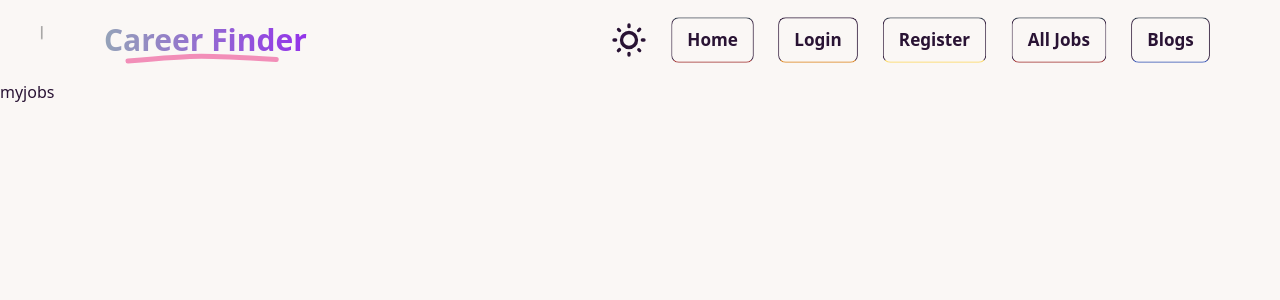
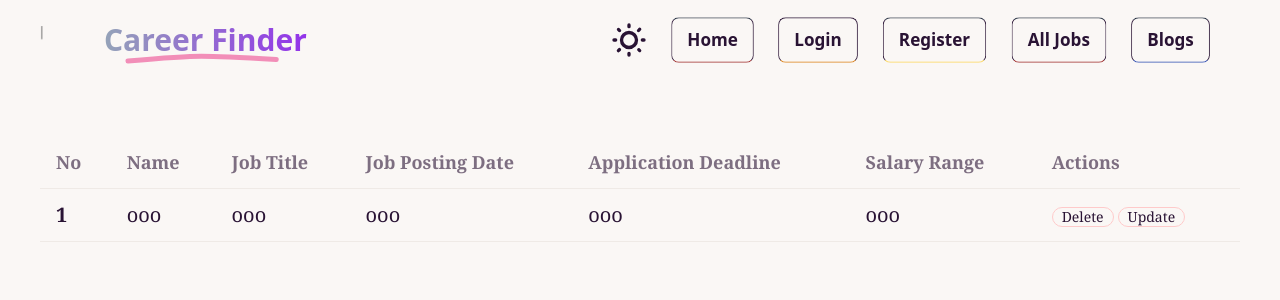
Before and after one commit to siamislam07/Career-Finder-client, a React (Vite) app: page /myjobs in a window 1280 px wide. Shown: the top 300 px of the page. Built offline with nearby package versions, Linux system fonts and the light colour scheme; no server answers.

Commit message:
dynamic detail page created , next will be apply functionalities

```diff
--- a/src/components/Banner.jsx
+++ b/src/components/Banner.jsx
@@ -13,10 +13,10 @@ const Banner = ({ onSearch }) => {
     }
 
     return (
-        <ContentCenter>
+        <>
 
-            <div className="hero min-h-[600px]" style={{ backgroundImage: 'url(https://cdn.pixabay.com/photo/2022/11/09/08/32/job-7580056_960_720.png)' }}>
-                <div className="hero-overlay bg-opacity-70"></div>
+            <div className="hero min-h-[600px]" style={{ backgroundImage: 'url(https://i.ibb.co/9qgwBMB/job-search-remotive-home.png)' }}>
+                <div className="hero-overlay bg-opacity-60"></div>
                 <div className="hero-content text-center text-neutral-content gap-10 flex-col md:flex-row lg:flex-row">
                     <div className="max-w-md">
                         <h1 className="mb-5 text-white text-5xl font-bold font-serif">Find Your Dream Job</h1>
@@ -39,7 +39,7 @@ const Banner = ({ onSearch }) => {
                 </div>
             </div>
 
-        </ContentCenter>
+        </>
     );
 };
 
--- a/src/components/HomeCards/HomeCard.jsx
+++ b/src/components/HomeCards/HomeCard.jsx
@@ -1,4 +1,6 @@
 /* eslint-disable react/prop-types */
+
+import { Link } from "react-router-dom";
 
 const HomeCard = ({ data, isMatching }) => {
 
@@ -44,7 +46,9 @@ const HomeCard = ({ data, isMatching }) => {
                 </div>
             </div>
             <div className=' flex mb-2'>
-                <button className='bg-gradient-to-r from-blue-800 to-indigo-900 text-white text-xl  w-full pt-2 pb-2 rounded-none '>Details</button>
+                <Link className="w-full" to={`/details/${data._id}`}>
+                    <button className='font-semibold py-2 px-6 mt-6 block mx-auto border-r-0 border-l-0 hover:bg-violet-500-600 hover:shadow-md focus:outline-none btn btn-outline btn-default pt-2 border-t-slate-800 border-b-blue-800 border-neutral normal-case text-lg  transition transform hover:-translate-y-1 motion-reduce:transition-none motion-reduce:hover:transform-none w-full rounded-none '>Details</button>
+                    </Link>
             </div>
         </div>
     );
--- a/src/components/HomeCards/Tabss.jsx
+++ b/src/components/HomeCards/Tabss.jsx
@@ -6,6 +6,7 @@ import 'react-tabs/style/react-tabs.css';
 import HomeCard from './HomeCard';
 import useAxios from '../../hooks/useAxios';
 import Banner from '../Banner';
+import ContentCenter from '../../utilites/ContentCenter.jsx/ContentCenter';
 
 
 const Tabss = () => {
@@ -51,6 +52,7 @@ const Tabss = () => {
         <div >
 
             <Banner onSearch={setSearchTerm} />
+
                 <div className='mt-56 mb-56  grid grid-cols-1 md:grid-cols-2 lg:grid-cols-3 gap-6'>
 
 
@@ -63,6 +65,7 @@ const Tabss = () => {
                     ))}
 
                 </div>
+
         </div>
     );
 };
--- a/src/index.css
+++ b/src/index.css
@@ -1,3 +1,28 @@
 @tailwind base;
 @tailwind components;
 @tailwind utilities;
+
+
+
+body {
+    --sb-track-color: #312e3d;
+    --sb-thumb-color: #610606;
+    --sb-size: 7px;
+
+    scrollbar-color: var(--sb-thumb-color) var(--sb-track-color);
+}
+
+body::-webkit-scrollbar {
+    width: var(--sb-size)
+}
+
+body::-webkit-scrollbar-track {
+    background: var(--sb-track-color);
+    border-radius: 6px;
+}
+
+body::-webkit-scrollbar-thumb {
+    background: var(--sb-thumb-color);
+    border-radius: 10px;
+
+}
--- /dev/null
+++ b/src/page/Details.jsx
@@ -0,0 +1,65 @@
+import { useLoaderData } from "react-router-dom";
+import ContentCenter from "../utilites/ContentCenter.jsx/ContentCenter";
+
+const Details = () => {
+    const details = useLoaderData()
+    console.log(details);
+    const { experienceLevel, BannerUrl, photoURL, title, salary, description, category,companyLocation } = details
+    return (
+        <ContentCenter>
+            <div className="grid grid-cols-1 md:grid-cols-2 gap-8 p-4 md:p-8 lg:p-12 md:mt-6">
+
+                <div>
+
+                    <img
+                        src={photoURL}
+                        alt="Company Logo"
+                        className="w-16 h-16 md:w-24 md:h-24 lg:w-32 lg:h-32 rounded-full mx-auto"
+                    />
+
+
+                    <h1 className="text-3xl font-bold mt-6 text-center">{title}</h1>
+
+
+                    <p className="text-lg font-semibold mt-4 text-center">${salary}</p>
+
+
+                    <p className="text-lg mt-4 text-center">Number of Applicants: 50</p>
+
+
+                    <button className="  font-semibold py-2 px-6 mt-6 block mx-auto hover:bg-violet-500-600 hover:shadow-md focus:outline-none btn btn-outline btn-default pt-2 border-t-slate-800 border-b-blue-800 border-neutral normal-case text-lg  transition transform hover:-translate-y-1 motion-reduce:transition-none motion-reduce:hover:transform-none rounded-lg">
+                        Apply Now
+                    </button>
+                </div>
+
+
+                <div>
+
+                    <img
+                        src={BannerUrl}
+                        alt="Job Banner"
+                        className="w-full h-36 md:h-48 lg:h-64 object-cover rounded-lg"
+                    />
+
+
+                    <p className="text-gray-700 mt-6">
+                        {description}
+                    </p>
+
+
+                    <div className="mt-6">
+                        <h2 className="text-xl font-semibold">Additional Information</h2>
+                        <ul className="list-disc list-inside mt-2">
+                            <li>Company Location: {companyLocation}</li>
+                            <li>Job Type: {category}</li>
+                            <li>Experience Level: {experienceLevel}</li>
+                        </ul>
+                    </div>
+                </div>
+            </div>
+
+        </ContentCenter>
+    );
+};
+
+export default Details;
--- a/src/page/MyJobs.jsx
+++ b/src/page/MyJobs.jsx
@@ -1,9 +1,71 @@
+import { useEffect, useState } from "react";
+import ContentCenter from "../utilites/ContentCenter.jsx/ContentCenter";
+import useAxios from "../hooks/useAxios";
+import useAuth from "../hooks/useAuth";
 
 const MyJobs = () => {
+    const {user} = useAuth()
+    const [data, setData] = useState([])
+
+    console.log(data);
+    console.log(user);
+
+    const axios = useAxios()
+    const apiUrl = ('/homeCards')
+
+    useEffect(() => {
+
+
+        axios.get(apiUrl)
+            .then(res => {
+                setData(res.data)
+
+            })
+            .catch((error) => {
+                console.error('Error fetching data:', error);
+            });
+
+    }, [apiUrl, axios])
+
+
     return (
-        <div>
-            myjobs
-        </div>
+        <ContentCenter>
+            <div className="overflow-x-auto mt-14 ">
+                <table className="table text-xl font-serif">
+                    {/* head */}
+                    <thead>
+                        <tr className="text-lg">
+                            <th>No</th>
+                            <th>Name</th>
+                            <th>Job Title</th>
+                            <th>Job Posting Date</th>
+                            <th>Application Deadline</th>
+                            <th>Salary Range</th>
+                            <th>Actions</th>
+                        </tr>
+                    </thead>
+                    <tbody >
+
+
+                        <tr  >
+                            <th>1</th>
+                            <td>ooo</td>
+                            <td>ooo</td>
+                            <td>ooo</td>
+                            <td>ooo</td>
+                            <td>ooo</td>
+                            <td>
+                                <span className="badge border-red-200 mr-1">Delete</span>
+                                <span className="badge border-red-200 ">Update</span>
+                            </td>
+                        </tr>
+
+
+
+                    </tbody>
+                </table>
+            </div>
+        </ContentCenter>
     );
 };
 
--- a/src/routes/Routes.jsx
+++ b/src/routes/Routes.jsx
@@ -11,6 +11,7 @@ import AppliedJobs from "../page/AppliedJobs"
 import ErrorPage from "../components/ErrorPage"
 import PrivateRoute from "./PrivateRoute"
 import AllJobs from "../page/AllJobs/AllJobs"
+import Details from "../page/Details"
 
 const Routes = createBrowserRouter([
     {
@@ -50,6 +51,11 @@ const Routes = createBrowserRouter([
                 path:'alljobs',
                 element:<AllJobs />
             },
+            {
+                path: 'details/:id',
+                element:<Details />,
+                loader:({params}) => fetch(`http://localhost:5000/api/homeCards/${params.id}`)
+            }
 
         ]
     }
```
Also changed, not shown: src/page/AddJob.jsx (+21 -5 lines). Lines whose indentation alone changed are shown as unchanged.
